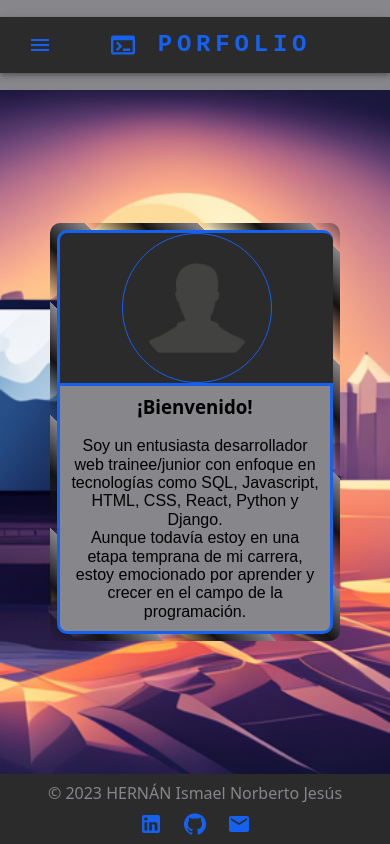
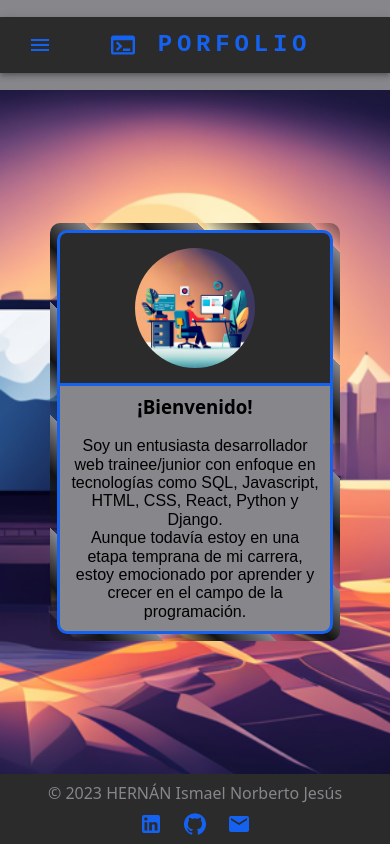
Before and after one commit to ismael29h/mi-porfolio, a React (Vite) app: page / in a window 390 px wide. Built offline with nearby package versions, Linux system fonts and the light colour scheme.

Commit message:
Avatar modificado

```diff
--- a/src/pages/home/Home.jsx
+++ b/src/pages/home/Home.jsx
@@ -7,7 +7,7 @@ export default function Home() {
     return (
         <div className={css.caja}>
             <div id='caja-avatar' className={css.avatar}>
-                <img src='./images/avatar/avatar.png' alt='avatar' />
+                <img src='./images/avatar/avatar.jpg' alt='avatar' />
             </div>
             <div id='caja-presentacion' className={css.presentacion}>
                 <h3>¡Bienvenido!</h3>
--- a/src/pages/home/Home.module.css
+++ b/src/pages/home/Home.module.css
@@ -32,7 +32,6 @@
     padding: 15px;
     height: auto;
     max-width: 150px;
-    border: 1px solid #1561f0;
 }
 
 .caja > .presentacion {
@@ -61,6 +60,7 @@ p {
     }
     .caja > .avatar {
         border-radius: 10px 10px 0 0;
+        border-right: 3px solid #1561f0;
         border-bottom: none;
     }
     .caja > .presentacion {
```
Also changed, not shown: public/images/avatar/avatar.jpg (added), 5 other files (tests, documents, lock files or other folders).
